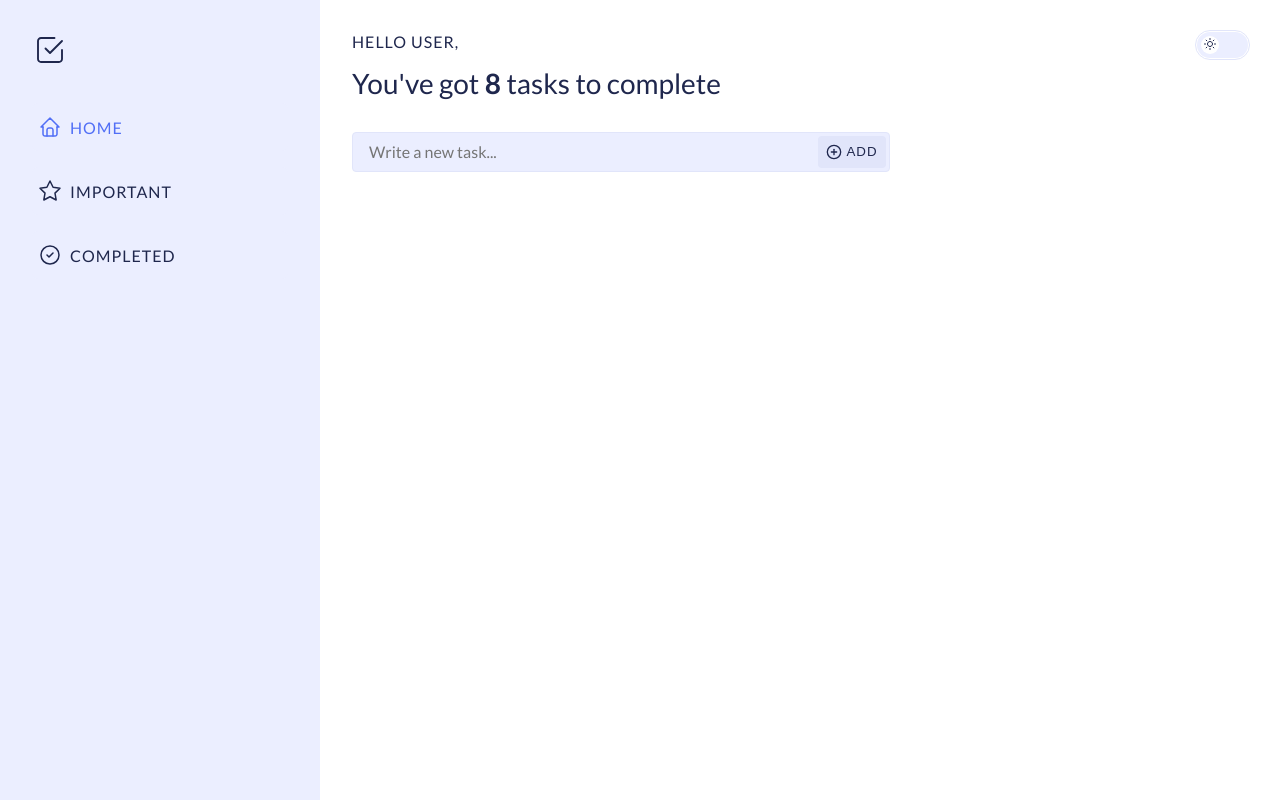
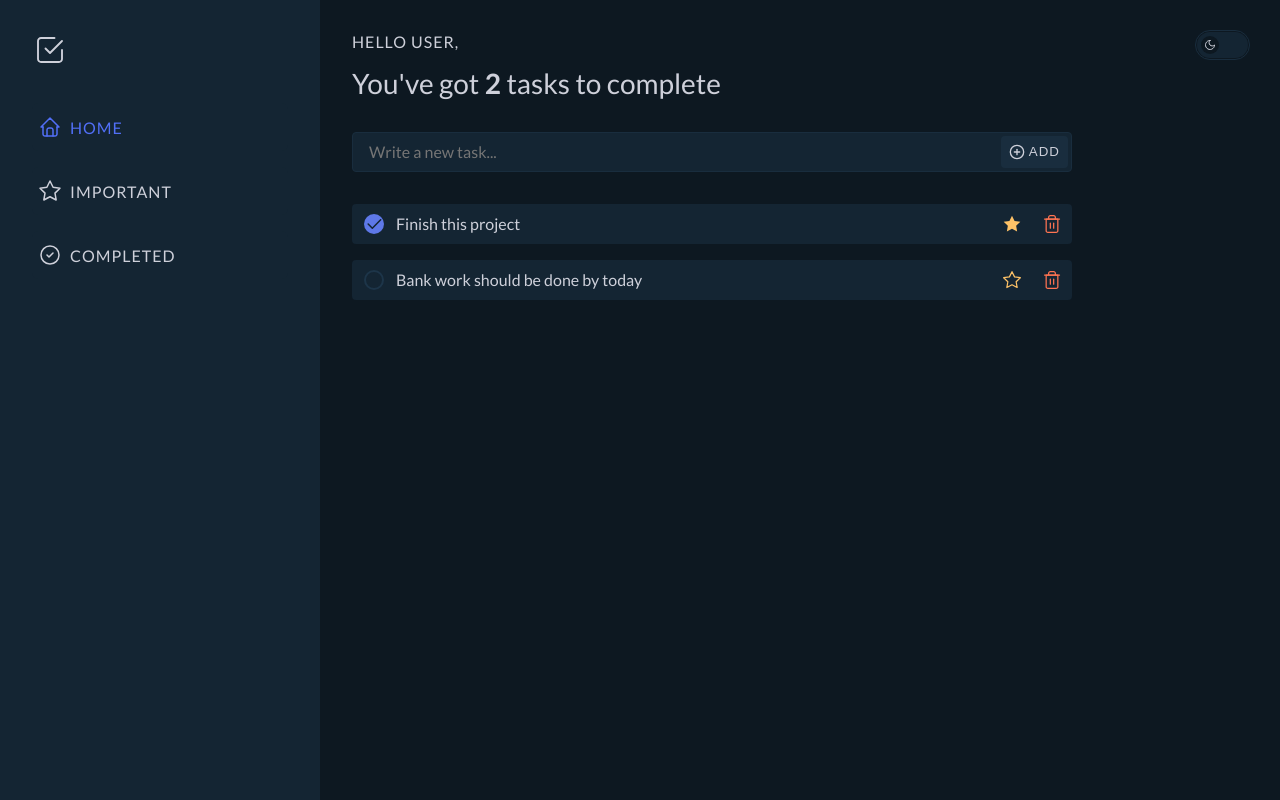
Before and after one commit to Vikram-Hegde/Tasker, a React (Vite) app: page / in a window 1280 px wide. Built offline with nearby package versions, Linux system fonts and the light colour scheme.

Commit message:
task component working ✅

```diff
--- a/src/App.jsx
+++ b/src/App.jsx
@@ -12,22 +12,54 @@ import { useEffect } from 'react';
 import TaskInput from './components/TaskInput/TaskInput';
 
 function App() {
+	const [tasks, setTasks] = useState([
+		{ id: 1, task: 'Finish this project', completed: true, important: true },
+		{
+			id: 2,
+			task: 'Bank work should be done by today',
+			completed: false,
+			important: false,
+		},
+	]);
+
+	const toggleOption = (id, option) => {
+		const task = tasks.find((taskId) => taskId.id === id);
+		task[option] = !task[option];
+		setTasks([...tasks]);
+	};
+
+	const handleDelete = (id) => {
+		setTasks(tasks.filter((task) => task.id !== id));
+	};
+
+	const [theme, setTheme] = useState('dark');
+
 	let menuList = [
-		{ name: 'Home', icon: <HomeIcon height={24} width={24} />, page: <Home /> },
+		{
+			name: 'Home',
+			icon: <HomeIcon height={24} width={24} />,
+		},
 		{
 			name: 'Important',
 			icon: <ImportantIcon height={24} width={24} />,
-			page: <Important />,
 		},
 		{
 			name: 'Completed',
 			icon: <CompletedIcon height={24} width={24} />,
-			page: <Completed />,
 		},
 	];
 
-	let [active, setActive] = useState(menuList[0]);
-	let [theme, setTheme] = useState('light');
+	const [active, setActive] = useState(menuList[0]);
+	let pageProps = {
+		tasks: tasks,
+		toggleOption: toggleOption,
+		handleDelete: handleDelete,
+	};
+	let content;
+
+	if (active.name === 'Home') content = <Home {...pageProps} />;
+	else if (active.name === 'Important') content = <Important {...pageProps} />;
+	else if (active.name === 'Completed') content = <Completed {...pageProps} />;
 
 	useEffect(() => {
 		document.body.setAttribute('color-scheme', theme);
@@ -41,9 +73,11 @@ function App() {
 					<div className="page__subtitle">Hello User,</div>
 					<Toggle setTheme={setTheme} />
 				</header>
-				<div className="page__title">You've got <b>8</b> tasks to complete</div>
+				<div className="page__title">
+					You've got <b>{tasks.length}</b> tasks to complete
+				</div>
 				<TaskInput />
-				{active.page}
+				{content}
 			</div>
 		</main>
 	);
--- /dev/null
+++ b/src/components/Task/Task.jsx
@@ -0,0 +1,32 @@
+import Check from '../icons/Check';
+import Star from '../icons/Star';
+import Trash from '../icons/Trash';
+import './Task.scss';
+
+export default function Task({ task, toggleOption, handleDelete }) {
+	return (
+		<div className="task">
+			<button
+				onClick={() => toggleOption(task.id, 'completed')}
+				className={`task__check ${task.completed ? 'completed' : ''}`}
+			>
+				{task.completed && <Check width={20} height={20} />}
+			</button>
+			<div className="task__name">{task.task}</div>
+			<button
+				className={`task__icon important-icon ${
+					task.important ? 'important' : ''
+				}`}
+				onClick={() => toggleOption(task.id, 'important')}
+			>
+				<Star width={20} height={20} />
+			</button>
+			<button
+				className="task__icon delete-icon"
+				onClick={() => handleDelete(task.id)}
+			>
+				<Trash width={20} height={20} />
+			</button>
+		</div>
+	);
+}
--- /dev/null
+++ b/src/components/Task/Task.scss
@@ -0,0 +1,86 @@
+@use '../../styles/globals';
+
+.task {
+	--size: 2.5rem;
+	--brr: 0.25rem;
+	width: min(720px, 100%);
+	@extend %align-center;
+	background-color: var(--surface-200);
+	height: var(--size);
+	border-radius: var(--brr);
+
+	&__icon {
+		background-color: transparent;
+		border: none;
+		min-width: var(--size);
+		height: 100%;
+		@extend %centered;
+
+		&:hover {
+			background-color: var(--surface-300);
+		}
+	}
+
+	.important-icon {
+		margin-left: auto;
+
+		svg {
+			transition: all 0.25s ease-in-out;
+			transition-property: fill, stroke;
+		}
+
+		&.important {
+			svg {
+				stroke: none;
+				fill: var(--others-yellow);
+			}
+		}
+	}
+
+	.delete-icon {
+		border-radius: 0 var(--brr) var(--brr) 0;
+	}
+
+	& + & {
+		margin-top: 1rem;
+	}
+
+	button {
+		@extend %align-center;
+		appearance: none;
+		cursor: pointer;
+	}
+
+	&__check {
+		--size: 1.25rem;
+		margin: 0 0.75rem;
+		height: var(--size);
+		width: var(--size);
+		border-radius: var(--size);
+		border: 2px solid var(--surface-400);
+		background-color: transparent;
+		@extend %centered;
+
+		svg {
+			margin-top: 1px;
+
+			path {
+				stroke-dasharray: 18;
+				stroke-dashoffset: 18;
+				animation: drawTick 0.25s cubic-bezier(0.215, 0.61, 0.355, 1) forwards
+					0.15s;
+			}
+		}
+
+		&.completed {
+			background-color: hsl(var(--h) var(--s) var(--l));
+			border: none;
+		}
+	}
+}
+
+@keyframes drawTick {
+	to {
+		stroke-dashoffset: 0;
+	}
+}
--- a/src/components/TaskInput/TaskInput.scss
+++ b/src/components/TaskInput/TaskInput.scss
@@ -1,7 +1,7 @@
 @use '../../styles/globals';
 
 .task-input {
-	width: min(60%, 100%);
+	width: min(720px, 100%);
 	height: 2.5rem;
 	position: relative;
 	margin-top: 2rem;
--- a/src/components/Toggle/Toggle.jsx
+++ b/src/components/Toggle/Toggle.jsx
@@ -4,7 +4,7 @@ import SunIcon from '../icons/SunIcon';
 import './Toggle.scss';
 
 export default function Toggle({ setTheme }) {
-	let [toggle, setToggle] = useState(0);
+	let [toggle, setToggle] = useState(1);
 
 	const handleChange = () => {
 		setToggle(!toggle);
--- /dev/null
+++ b/src/components/icons/Check.jsx
@@ -0,0 +1,19 @@
+export default function Check({ width, height }) {
+	return (
+		<svg
+			width={width}
+			height={height}
+			viewBox="0 0 20 20"
+			fill="none"
+			xmlns="http://www.w3.org/2000/svg"
+		>
+			<path
+				d="M4.16663 10L8.33329 14.1667L16.6666 5.83334"
+				stroke="var(--surface-200)"
+				strokeWidth="1.5"
+				strokeLinecap="round"
+				strokeLinejoin="round"
+			/>
+		</svg>
+	);
+}
--- /dev/null
+++ b/src/components/icons/Star.jsx
@@ -0,0 +1,21 @@
+function Star({ width, height }) {
+	return (
+		<svg
+			width={width}
+			height={height}
+			viewBox="0 0 24 24"
+			fill="transparent"
+			xmlns="http://www.w3.org/2000/svg"
+			stroke="var(--others-yellow)"
+		>
+			<path
+				d="M12 17.75L5.82796 20.995L7.00696 14.122L2.00696 9.255L8.90696 8.255L11.993 2.002L15.079 8.255L21.979 9.255L16.979 14.122L18.158 20.995L12 17.75Z"
+				strokeWidth="1.5"
+				strokeLinecap="round"
+				strokeLinejoin="round"
+			/>
+		</svg>
+	);
+}
+
+export default Star;
--- /dev/null
+++ b/src/components/icons/Trash.jsx
@@ -0,0 +1,42 @@
+function Trash({ width, height }) {
+	return (
+		<svg
+			width={width}
+			height={height}
+			viewBox="0 0 24 24"
+			fill="none"
+			xmlns="http://www.w3.org/2000/svg"
+		>
+			<path
+				d="M3 6H5H21"
+				stroke="var(--others-red)"
+				strokeWidth="1.5"
+				strokeLinecap="round"
+				strokeLinejoin="round"
+			/>
+			<path
+				d="M8 6V4C8 3.46957 8.21071 2.96086 8.58579 2.58579C8.96086 2.21071 9.46957 2 10 2H14C14.5304 2 15.0391 2.21071 15.4142 2.58579C15.7893 2.96086 16 3.46957 16 4V6M19 6V20C19 20.5304 18.7893 21.0391 18.4142 21.4142C18.0391 21.7893 17.5304 22 17 22H7C6.46957 22 5.96086 21.7893 5.58579 21.4142C5.21071 21.0391 5 20.5304 5 20V6H19Z"
+				stroke="var(--others-red)"
+				strokeWidth="1.5"
+				strokeLinecap="round"
+				strokeLinejoin="round"
+			/>
+			<path
+				d="M10 11V17"
+				stroke="var(--others-red)"
+				strokeWidth="1.5"
+				strokeLinecap="round"
+				strokeLinejoin="round"
+			/>
+			<path
+				d="M14 11V17"
+				stroke="var(--others-red)"
+				strokeWidth="1.5"
+				strokeLinecap="round"
+				strokeLinejoin="round"
+			/>
+		</svg>
+	);
+}
+
+export default Trash;
--- a/src/pages/Home.jsx
+++ b/src/pages/Home.jsx
@@ -1,6 +1,11 @@
-export default function Home() {
-	return(
+import Task from '../components/Task/Task';
+
+export default function Home({ tasks, toggleOption, handleDelete }) {
+	return (
 		<div className="page homepage">
+			{tasks.map((task) => (
+				<Task key={task.id} task={task} toggleOption={toggleOption} handleDelete={handleDelete} />
+			))}
 		</div>
-	)
+	);
 }
--- a/src/styles/_page.scss
+++ b/src/styles/_page.scss
@@ -3,11 +3,12 @@
 .pages {
 	grid-row: 1 / -1;
 	grid-column: calc(var(--sidebar-span) + 1) / -1;
-  padding: 2rem;
+	padding: clamp(1.5rem, 3vw, 2rem);
 }
 
 .page {
 	animation: slideIn 250ms ease-in-out forwards;
+	margin-top: clamp(1.5rem, 3vw, 2rem);
 
 	&__title {
 		margin-top: 0.5rem;
@@ -22,7 +23,7 @@
 @keyframes slideIn {
 	from {
 		opacity: 0;
-		transform: translateX(-50px);
+		transform: translateX(-20px);
 	}
 	to {
 		opacity: 1;
--- a/src/styles/_theme.scss
+++ b/src/styles/_theme.scss
@@ -11,6 +11,7 @@ $colors: (
 			200: hsl(var(--h) var(--s) 96%),
 			300: hsl(var(--h) 70% 93%),
 			400: hsl(var(--h) 70% 90%),
+			500: hsl(var(--h) 70% 86%),
 		),
 		border: (
 			100: hsl(var(--h) 14% 83%)
@@ -34,6 +35,7 @@ $colors: (
 			200: hsl(207 43% 14%),
 			300: hsl(207 43% 17%),
 			400: hsl(207 43% 20%),
+			500: hsl(207 43% 25%),
 		),
 		others: (
 			'yellow': hsl(36 99% 70%),
@@ -53,7 +55,7 @@ $colors: (
 
 :root {
 	--h: 229;
-	--s: 100%;
+	--s: 75%;
 	--l: 64%;
 	@include color-scheme(light)
 }
```
